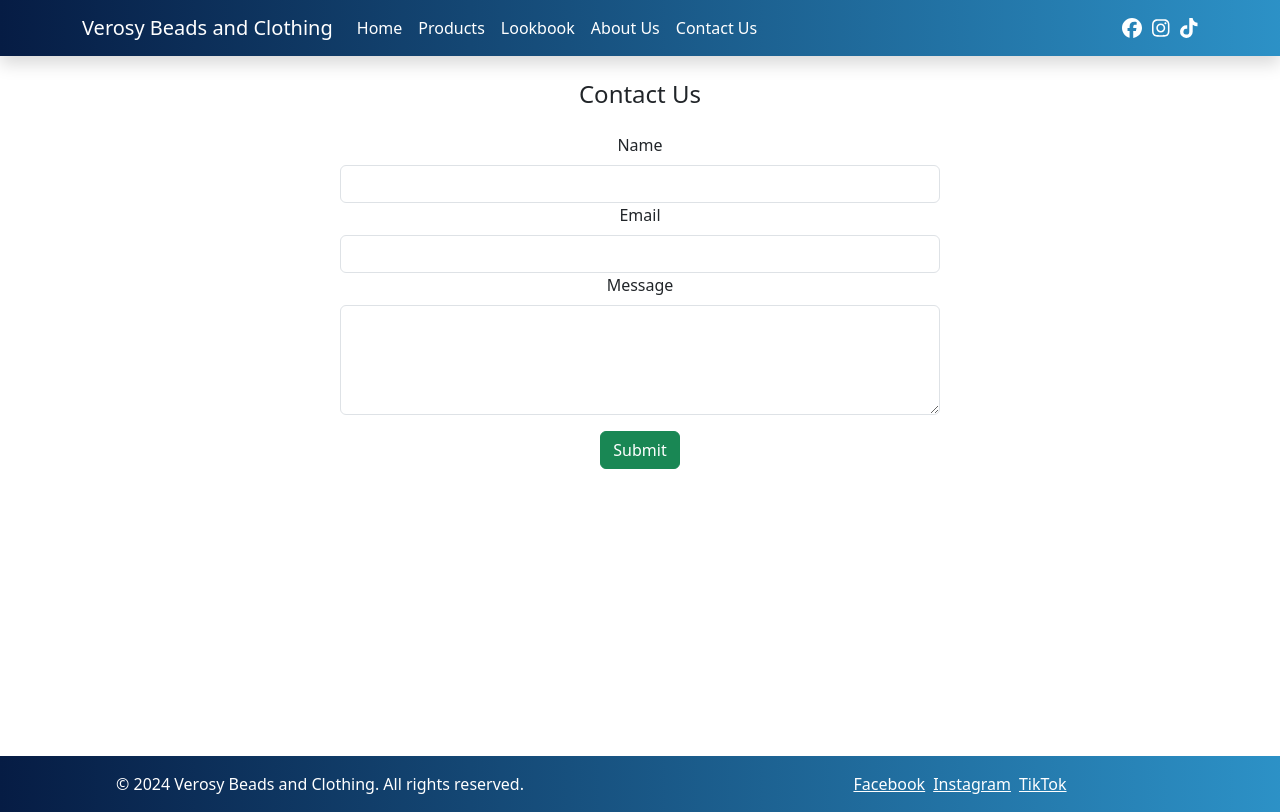
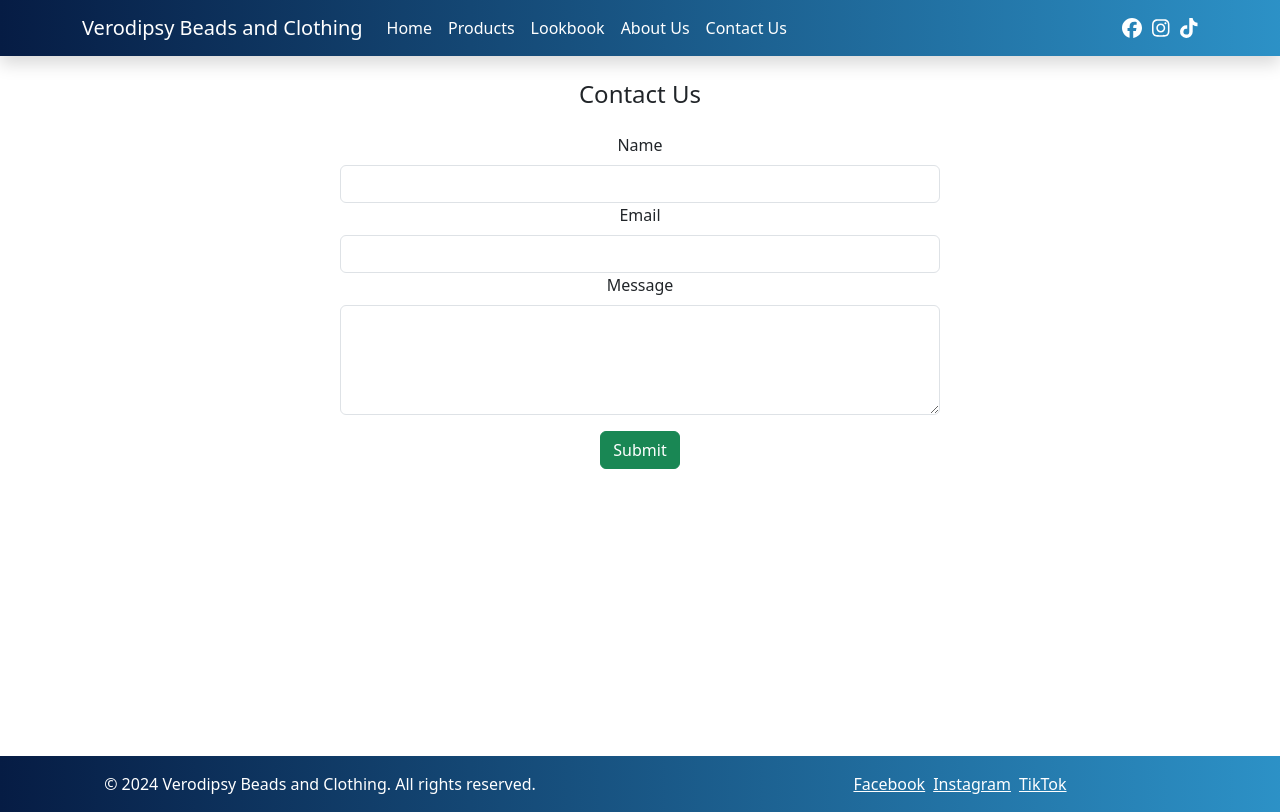
Before and after one commit to Airlectric/VeroDipsy_React_FrontEnd, a React (Create React App) app: page /contact-us in a window 1280 px wide. Built offline with nearby package versions, Linux system fonts and the light colour scheme.

Commit message:
included loading... animation and email

```diff
--- a/src/components/Footer.js
+++ b/src/components/Footer.js
@@ -9,7 +9,7 @@ const Footer = () => {
     }}>
       <div className="row justify-content-center">
         <div className="col-12 col-md-6 text-center text-md-left">
-          &copy; 2024 Verosy Beads and Clothing. All rights reserved.
+          &copy; 2024 Verodipsy Beads and Clothing. All rights reserved.
         </div>
         <div className="col-12 col-md-6 text-center text-md-right">
           {/* Add social media links */}
--- a/src/components/Header.js
+++ b/src/components/Header.js
@@ -11,7 +11,7 @@ const Header = () => {
     <Navbar bg="primary" variant="dark" expand="lg" className="shadow">
       <Container>
         <Navbar.Brand as={Link} to="/" className="text-center">
-          Verosy Beads and Clothing
+          Verodipsy Beads and Clothing
         </Navbar.Brand>
         <Navbar.Toggle aria-controls="basic-navbar-nav" />
         <Navbar.Collapse id="basic-navbar-nav">
--- a/src/components/Hero.js
+++ b/src/components/Hero.js
@@ -1,8 +1,8 @@
 import React, { useEffect, useState } from 'react';
-import { Button } from 'react-bootstrap';
 import 'bootstrap/dist/css/bootstrap.min.css';
+import { Spinner } from 'react-bootstrap';
 import { getHeroContent } from '../services/api';
-import '../styles/Hero.css'; // Import your custom CSS
+import '../styles/Hero.css';
 
 const Hero = () => {
   const [heroContent, setHeroContent] = useState({});
@@ -26,7 +26,13 @@ const Hero = () => {
   };
 
   if (isLoading) {
-    return <div>Loading...</div>;
+    return (
+      <div className="d-flex justify-content-center align-items-center" style={{ height: '80vh' }}>
+        <Spinner animation="border" role="status">
+          <span className="sr-only">Loading...</span>
+        </Spinner>
+      </div>
+    );
   }
 
   return (
```
